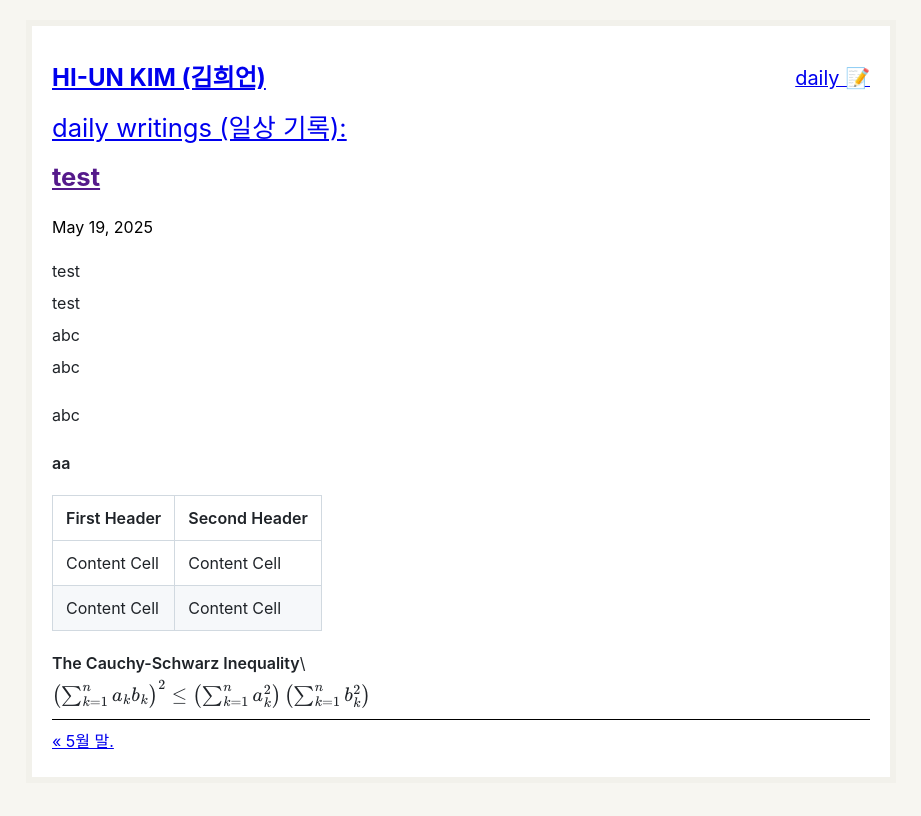
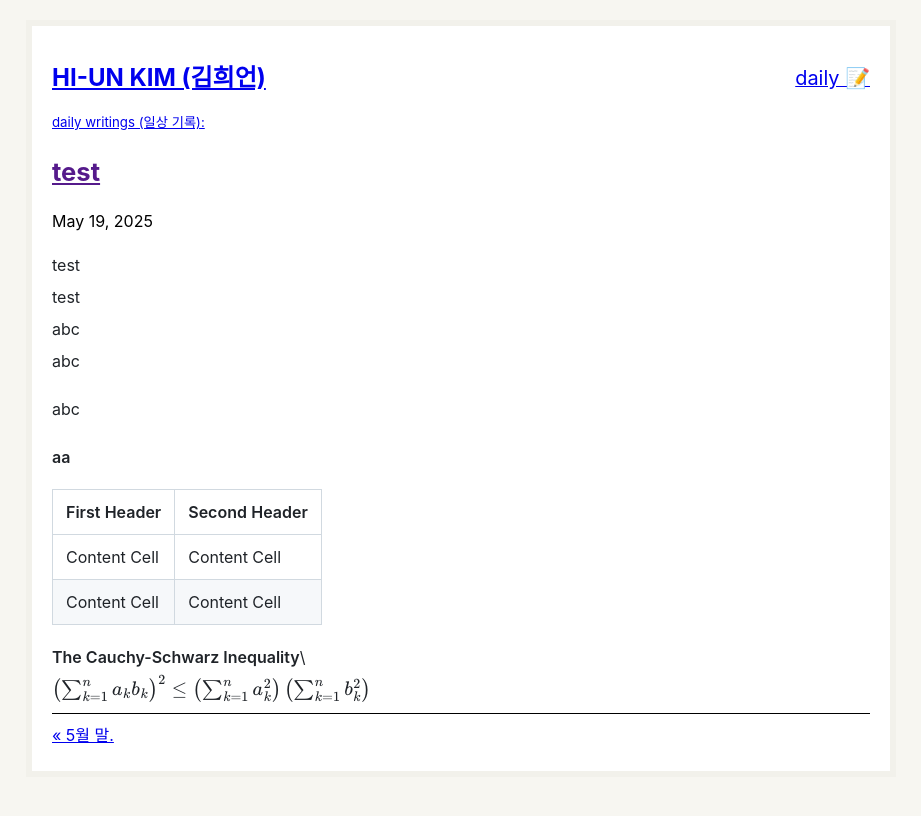
Before and after one commit to hiun/hiun.github.io, a Jekyll site: the page built from notes/_posts/2025-05-19-test.md, in a window 1280 px wide. Shown: the top 816 px of the page, without its empty margins (179-1100 px from the left). Built offline with Jekyll 4.4.1, drawn with Linux system fonts in a browser that asks for light colours; formulas are drawn with MathJax 3.

Commit message:
Update post.html

```diff
--- a/_layouts/post.html
+++ b/_layouts/post.html
@@ -2,7 +2,7 @@
 layout: default
 ---
 
-<a href="{{ site.link }}/notes"><p class="subtitle">daily writings (일상 기록):</p></a>
+<a href="{{ site.link }}/notes"><p class="subtitle" style="font-size: 0.83em">daily writings (일상 기록):</p></a>
 <p class="subtitle"><b><a href="{{ page.permalink }}">{{ page.title }}</a></b></p>
 <p class="post-date heading">{{ page.path | turncate: 10 | date: "%B %d, %Y" }}</p>
 
```
